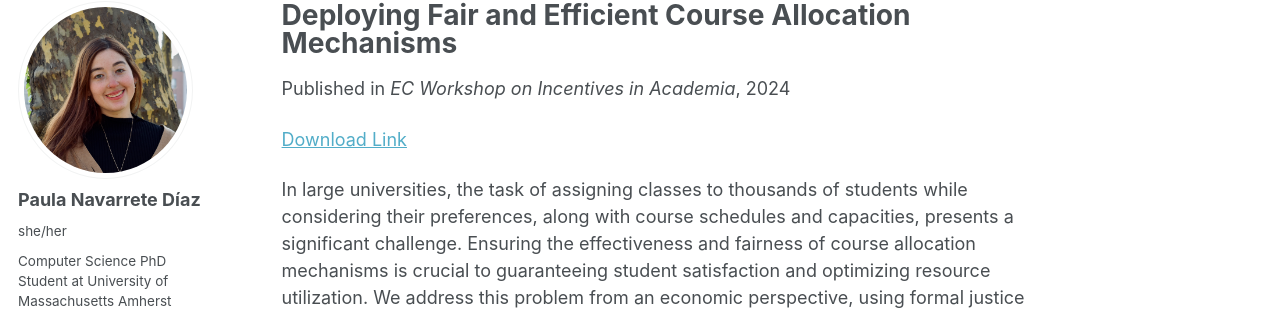
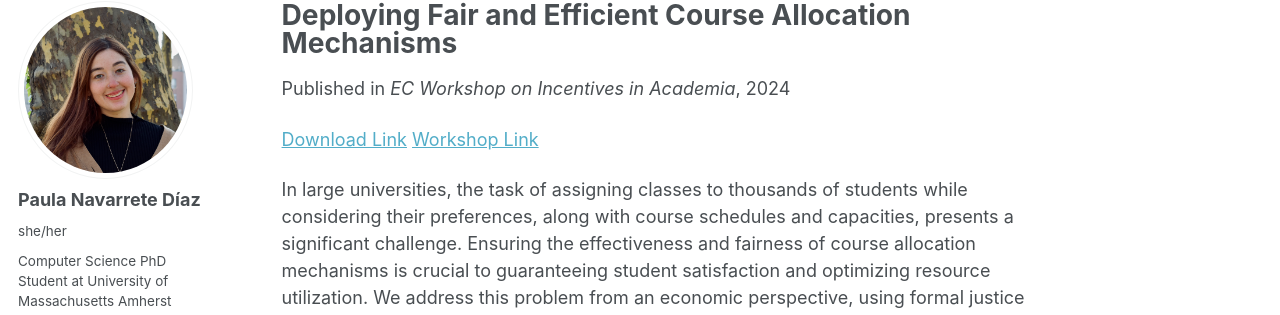
Before and after one commit to cheerstopaula/cheerstopaula.github.io, a Jekyll site: the page built from _publications/2024-07-08-efficient-course-allocation.md, in a window 1280 px wide and 1226 px high. Shown: the part 105-420 px from the top of the window. Built offline with Jekyll 4.4.1, drawn with Linux system fonts in a browser that asks for light colours; some web fonts are replaced.

Commit message:
Update 2024-07-08-efficient-course-allocation.md

```diff
--- a/_publications/2024-07-08-efficient-course-allocation.md
+++ b/_publications/2024-07-08-efficient-course-allocation.md
@@ -6,6 +6,6 @@ date: 2024-07-08
 venue: 'EC Workshop on Incentives in Academia'
 ---
 [Download Link](https://cheerstopaula.github.io/files/EfficientCourseAllocation.pdf)
-
+[Workshop Link](https://ec4academia.github.io)
 
 In large universities, the task of assigning classes to thousands of students while considering their preferences, along with course schedules and capacities, presents a significant challenge. Ensuring the effectiveness and fairness of course allocation mechanisms is crucial to guaranteeing student satisfaction and optimizing resource utilization. We address this problem from an economic perspective, using formal justice criteria to evaluate different algorithmic frameworks. We develop software for generating synthetic students with binary preferences over courses represented by linear inequality constraints, and implement four allocation algorithms: the Default algorithm used by Anonymous University; Round Robin; an Integer Linear Program; and the Yankee Swap algorithm, a flexible approach that offers significant fairness guarantees. We propose improvements to the Yankee Swap framework to handle scenarios with item multiplicities. Through experimentation with the Fall 2024 Computer Science course schedule at Anonymous University, we evaluate each algorithm’s performance relative to standard justice criteria, providing insights into fair course allocation in large university settings.
```
